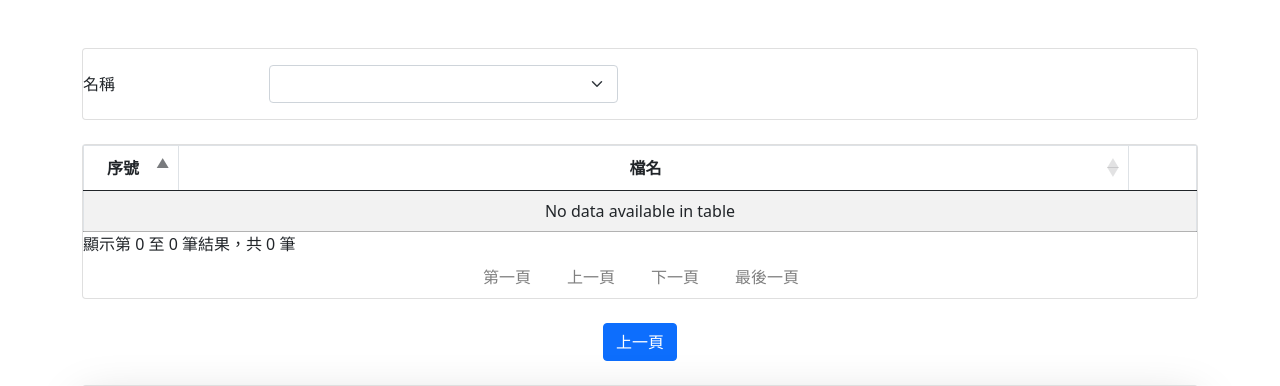
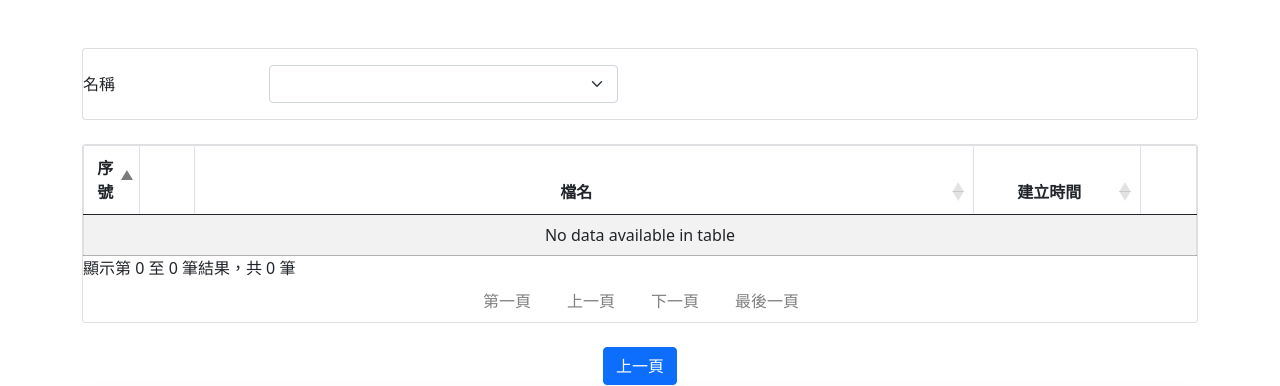
Before and after one commit to miner711489/gemini_practice, a Flask app: template templates/history.html in a window 1280 px wide. Shown: the top 386 px of the page. Run offline with Flask 3, Linux system fonts and the light colour scheme; the template is opened without the code that fills it, so the values that code supplies are empty; some libraries are stand-ins or nearby versions.

```diff
--- a/app.py
+++ b/app.py
@@ -125,7 +125,13 @@ def getHistoryData():
     if os.path.exists(history_path):
         for fname in os.listdir(history_path):
             if fname.lower().endswith(".txt"):
-                txt_files.append({"filename": fname})
+                file_path = os.path.join(history_path, fname)
+                creation_time = os.path.getctime(file_path)
+                creation_datetime = datetime.fromtimestamp(creation_time)
+                txt_files.append({
+                    "filename": fname,
+                    "createtime": creation_datetime.strftime("%Y-%m-%d %H:%M:%S")
+                })
 
     return (jsonify(txt_files), 200)
 
--- a/templates/history.html
+++ b/templates/history.html
@@ -62,7 +62,7 @@
         dataTable.destroy();
         $('#table1 tbody').empty();
       }
-
+      console.log(jsondata)
       dataTable = $('#table1').DataTable({
         data: jsondata,
         columns: [
@@ -73,11 +73,21 @@
             },
             className: "text-center"
           },
+           { // 勾選欄位
+            data: null,
+            orderable: false,
+            className: "text-center",
+            render: function (data, type, row, meta) {
+              // 為每行資料增加一個 checkbox
+              const rowCheck = $("<input/>").attr({ type: "checkbox", name: "selectRow" });
+              return $("<div/>").append(rowCheck).html();
+            }
+          },
           {
             data: 'filename',
-            // render: function (data, type, row) {
-
-            // }
+          },
+          {
+            data: 'createtime',
           },
           {
             data: null, orderable: false,
@@ -198,8 +208,10 @@
           <table id="table1" class="table table-striped table-bordered mb-0">
             <thead>
               <tr>
-                <th class="text-center" style="width: 7%;">序號</th>
+                <th class="text-center" style="width: 5%;">序號</th>
+                <th class="text-center" style="width: 5%;"></th>
                 <th class="text-center" style="width: 70%;">檔名</th>
+                <th class="text-center" style="width: 15%;">建立時間</th>
                 <th class="text-center" style="width: 5%;"></th>
               </tr>
             </thead>
```
